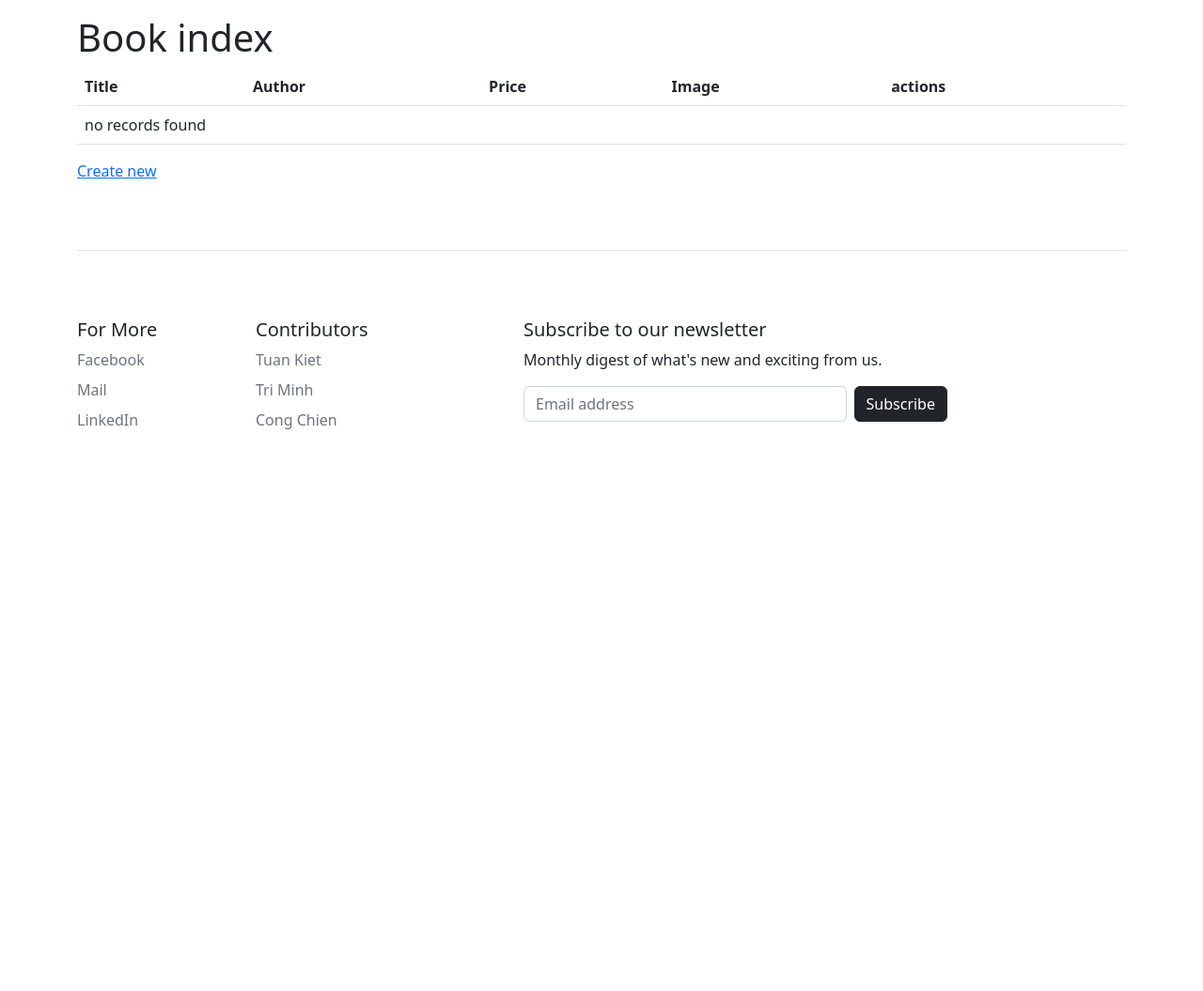
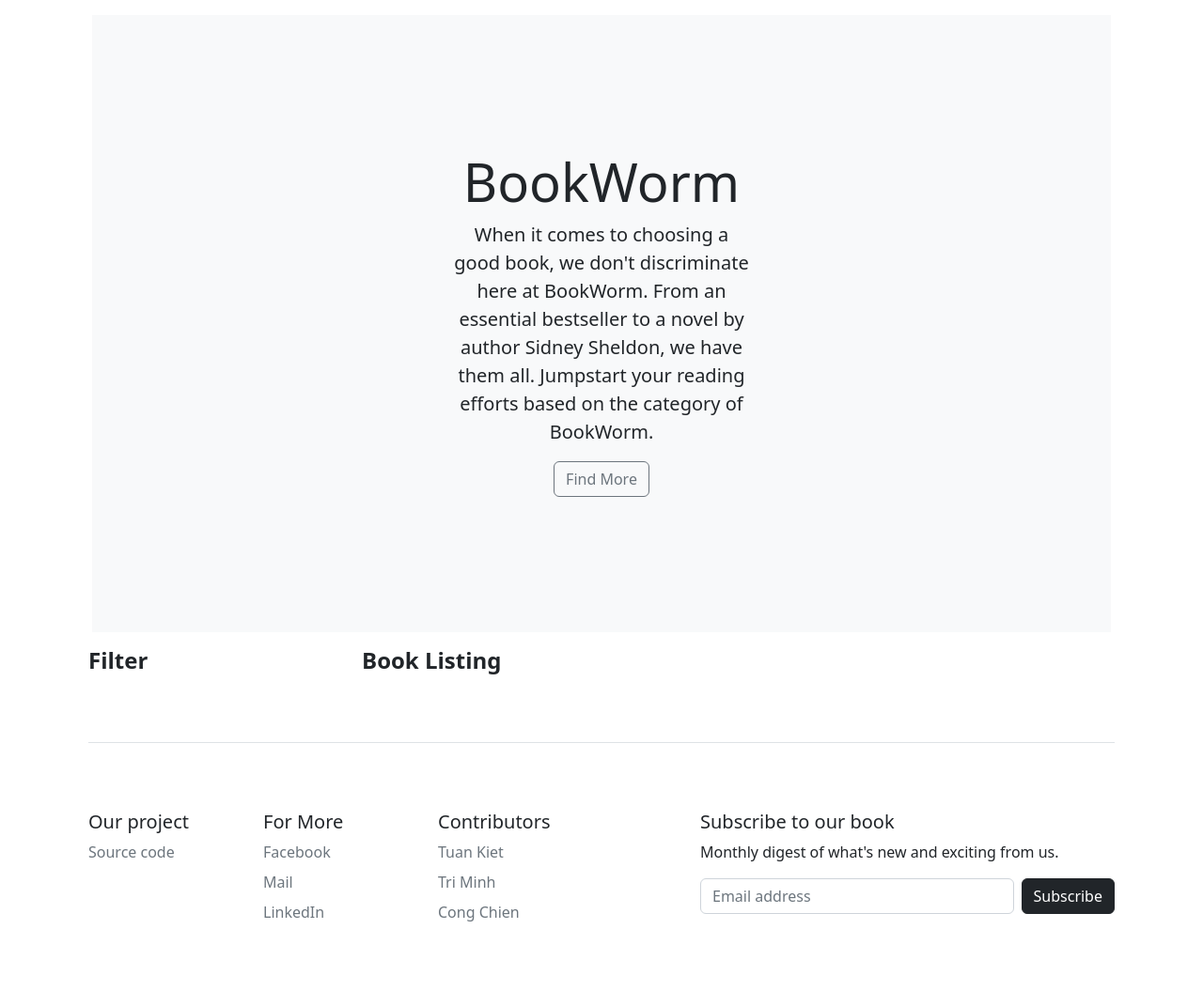
Before and after one commit to Wowwhat1/GCD1002_Bookstore, a Symfony app: template templates/book/index.html.twig in a window 1280 px wide. Shown: the part 89-1144 px from the top of the page at 94% size. Before the commit the page ends 546 px from the top, so only its background shows below. Run offline with Twig, Linux system fonts and the light colour scheme; the template is opened without the code that fills it, so the values that code supplies are empty; some libraries are stand-ins or nearby versions.

Commit message:
Modify the layout of Book Index

```diff
--- a/templates/_footer.html.twig
+++ b/templates/_footer.html.twig
@@ -2,6 +2,15 @@
 	<footer class="py-5">
 		<div class="d-flex flex-column flex-sm-row justify-content-between py-4 my-4 border-top"></div>
 		<div class="row">
+			<div class="col-6 col-md-2 mb-3">
+				<h5>Our project</h5>
+				<ul class="nav flex-column">
+					<li class="nav-item mb-2">
+						<a href="https://github.com/Wowwhat1/GCD1002_Bookstore" class="nav-link p-0 text-muted">Source code</a>
+					</li>
+				</ul>
+			</div>
+
 			<div class="col-6 col-md-2 mb-3">
 				<h5>For More</h5>
 				<ul class="nav flex-column">
@@ -34,7 +43,7 @@
 
 			<div class="col-md-5 offset-md-1 mb-3">
 				<form>
-					<h5>Subscribe to our newsletter</h5>
+					<h5>Subscribe to our book</h5>
 					<p>Monthly digest of what's new and exciting from us.</p>
 					<div class="d-flex flex-column flex-sm-row w-100 gap-2">
 						<label for="newsletter1" class="visually-hidden">Email address</label>
--- a/templates/book/index.html.twig
+++ b/templates/book/index.html.twig
@@ -5,37 +5,48 @@
 
 {% block body %}
 	<div class="container">
-		<h1>Book index</h1>
-		<table class="table">
-			<thead>
-				<tr>
-					<th>Title</th>
-					<th>Author</th>
-					<th>Price</th>
-					<th>Image</th>
-					<th>actions</th>
-				</tr>
-			</thead>
-			<tbody>
-				{% for book in books %}
-					<tr>
-						<td>{{ book.Title }}</td>
-						<td>{{ book.Author }}</td>
-						<td>{{ book.Cost }}</td>
-						<td><img src=" {{ asset('images/book/'~ book.imgurl) }}" alt="Symfony" class=".img-fluid"></td>
+		<div class="position-relative overflow-hidden p-3 p-md-5 m-md-3 text-center bg-light">
+			<div class="col-md-5 p-lg-5 mx-auto my-5">
+				<h1 class="display-4 fw-normal">BookWorm</h1>
+				<p class="lead fw-normal">When it comes to choosing a good book, we don't discriminate here at BookWorm. From an essential bestseller to a novel by author Sidney Sheldon, we have them all. Jumpstart your reading efforts based on the category of BookWorm.</p>
+				<a class="btn btn-outline-secondary" href="{{ path('app_category_index') }}">Find More</a>
+			</div>
+		</div>
 
-						<td>
-							<a href="{{ path('app_book_show', {'id': book.id}) }}">show</a>
-							<a href="{{ path('app_book_edit', {'id': book.id}) }}">edit</a>
-						</td>
-					</tr>
-				{% else %}
-					<tr>
-						<td colspan="6">no records found</td>
-					</tr>
-				{% endfor %}
-			</tbody>
-		</table>
-		<a href="{{ path('app_book_new') }}">Create new</a>
+		<div class="container-md">
+			<div class="row">
+				<div class="col-3">
+					<h3 class="fw-bold mb-0 fs-4">Filter</h3>
+				</form>
+			</div>
+
+
+			<div class="col-9">
+				<div class="container">
+					<h3 class="fw-bold mb-0 fs-4">Book Listing</h3>
+					<div class="row row-cols-1 row-cols-md-4 g-4">
+						{% for book in books %}
+							<div class="col">
+								<div class="card h-100">
+									<img src=" {{ asset('images/book/'~ book.imgurl) }}" class="card-img-top" alt="BOOKWORM">
+									<div class="card-body">
+										<a href="{{ path('app_book_show', {'id': book.id}) }}" style="text-decoration: none;">
+											<p style="color: #00205b; font-size: 18px; font-weight: 400; text-align: center; overflow: hidden; text-overflow: ellipsis;">{{ book.Title }}</p>
+										</a>
+										<p style="color: gray; font-size: 16px; font-weight: 400; text-align: center; margin-bottom: 0rem;">
+											{{ book.Author }}</p>
+										<p style="font-size: 17px; color: #00205b; font-weight: 400;">Price: ${{ book.Cost }}</p>
+									</div>
+									<div class="card-footer">
+										<a class="btn btn-outline-secondary" href="#">Add to cart</a>
+									</div>
+								</div>
+							</div>
+						{% endfor %}
+					</div>
+				</div>
+			</div>
+		</div>
 	</div>
+
 {% endblock %}
```
